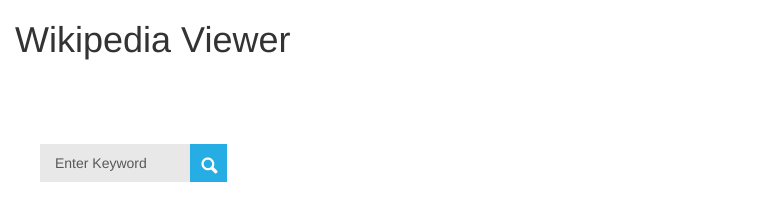
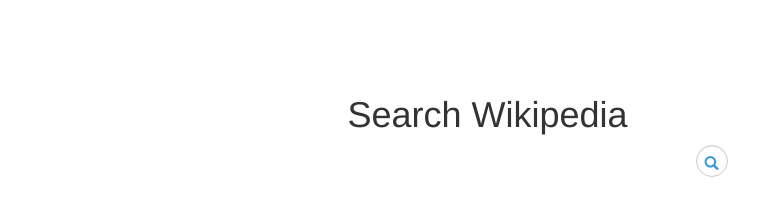
Before and after one commit to trothaar/wikipedia-viewer, a plain HTML site: page index.html in a window 1280 px wide. Shown: the whole page, without its empty margins (0-776 px from the left). Drawn offline with nearby package versions, Linux system fonts and the light colour scheme.

Commit message:
Add files via upload

```diff
--- a/index.html
+++ b/index.html
@@ -32,18 +32,24 @@
 <body>
 
 <div class = "container-fluid">
-  <h1>Wikipedia Viewer</h1>
 <div class = "main-search">
+  <div class="row">
+          <div class="col-md-6 col-md-offset-3">
+              <h1>Search Wikipedia</h1>
+          </div>
+      </div>
+      <div class="row">
+          <div class="col-md-4 col-md-offset-3">
+              <form action="" class="search-form">
+                  <div class="form-group has-feedback">
+              		<label for="search" class="sr-only">Search</label>
+              		<input type="text" class="form-control" name="search" id="s" placeholder="search">
+                		<span class="glyphicon glyphicon-search form-control-feedback"></span>
+              	</div>
+              </form>
+          </div>
+      </div>
 
-  <form id="searchform">
-  	<fieldset>
-      <input id="s" name="s" type="text"
-           	value="Enter Keyword" class="text_input"
-  		    onblur="if(this.value==''){this.value='Enter Keyword';}"
-              onfocus="if(this.value =='Enter Keyword') {this.value=''; }" />
-  	<input name="submit" type="submit"  value="" />
-      </fieldset>
-  </form></div>
 
 <div class = "results"></div>
 </div>
--- a/wikiViewer.css
+++ b/wikiViewer.css
@@ -1,52 +1,54 @@
-#searchform {
-	float:left; margin-left:20px; margin:9px 0px 0px; padding:0px;
+.search-form .form-group {
+  float: right !important;
+  transition: all 0.35s, border-radius 0s;
+  width: 32px;
+  height: 32px;
+  background-color: #fff;
+  box-shadow: 0 1px 1px rgba(0, 0, 0, 0.075) inset;
+  border-radius: 25px;
+  border: 1px solid #ccc;
 }
-	#searchform fieldset {
-		padding:0px; border:none; margin:0px;
-	}
-	#searchform input[type="text"] {
-		background:#e8e8e8;
-		border:none;
-		float:left;
-		padding:0px 10px 0px 15px;
-		margin:0px;
-		width:150px;
-		height:38px;
-		line-height:38px;
-		transition:all 300ms cubic-bezier(0.215, 0.61, 0.355, 1) 0s;
-		-moz-transition:all 300ms cubic-bezier(0.215, 0.61, 0.355, 1) 0s;
-		-webkit-transition:all 300ms cubic-bezier(0.215, 0.61, 0.355, 1) 0s;
-		-o-transition:all 300ms cubic-bezier(0.215, 0.61, 0.355, 1) 0s;
-		color:#585858;
-	}
-	#searchform input[type="text"]:hover, #searchform input[type="text"]:focus {
-		width:200px;
-	}
-	#searchform input[type="submit"] {
-		background:url(icon-search.png) center 11px no-repeat;
-		cursor:pointer;
-		margin:0px;
-		padding:0px;
-		width:37px;
-		height:38px;
-		line-height:38px;
-	}
+.search-form .form-group input.form-control {
+  padding-right: 20px;
+  border: 0 none;
+  background: transparent;
+  box-shadow: none;
+  display:block;
+}
+.search-form .form-group input.form-control::-webkit-input-placeholder {
+  display: none;
+}
+.search-form .form-group input.form-control:-moz-placeholder {
+  /* Firefox 18- */
+  display: none;
+}
+.search-form .form-group input.form-control::-moz-placeholder {
+  /* Firefox 19+ */
+  display: none;
+}
+.search-form .form-group input.form-control:-ms-input-placeholder {
+  display: none;
+}
+.search-form .form-group:hover,
+.search-form .form-group.hover {
+  width: 100%;
+  border-radius: 4px 25px 25px 4px;
+}
+.search-form .form-group span.form-control-feedback {
+  position: absolute;
+  top: -1px;
+  right: -2px;
+  z-index: 2;
+  display: block;
+  width: 34px;
+  height: 34px;
+  line-height: 34px;
+  text-align: center;
+  color: #3596e0;
+  left: initial;
+  font-size: 14px;
+}
 
-	input[type="submit"] {
-		padding:4px 17px;
-		color:#585858;
-		text-transform:uppercase;
-		border:none;
-		font-size:20px;
-		background:url(gradient.png) bottom repeat-x; cursor:pointer; margin-top:10px; float:left; overflow:visible; transition: all .3s linear; -moz-transition: all .3s linear; -o-transition: all .3s linear; -webkit-transition: all .3s linear;
-	}
-
-	#searchform input[type="submit"]:hover {
-		background-color:#333232;
-	}
-  #searchform input[type='submit'] {
-		background-color:#25ade4;
-	}
 
 .main-search{
 	margin: 4% auto auto auto;
--- a/wikiViewer.js
+++ b/wikiViewer.js
@@ -1,10 +1,4 @@
-var arrResults = [];
 var html = '';
-
-function Result(title, snippet) {
-  this.title = title;
-  this.snippet = snippet;
-}
 
 function search() {
   searchTerm = $('#s').val();
@@ -15,19 +9,17 @@ function search() {
     headers: { 'Api-User-Agent': 'trothaarwork -at- gmail -dot- com' },
     success: function(data) {
 
-      // First we clear the children from our class to make sure no previous results are showing.
+      // Clear the div of all previous search results
       $('.results').empty();
 
       // Then we also clear the array with the results before providing new information.
-      arrResults.length = 0;
+      //arrResults.length = 0;
       var resArr = data.query.search;
 
-      //For each result, generate the html data.
+      //For each result, generate the html data for the results div.
       for (var result in resArr) {
-        arrResults.push(new Result(resArr[result].title, resArr[result].snippet));
         html = '<div id="articles" class="well"><a href="https://en.wikipedia.org/wiki/' + resArr[result].title + '"target="_blank"><h3>' + resArr[result].title + '</h3><p>' + resArr[result].snippet + '</p></a></div>';
-
-        // Displays the elements to the page
+        // Display the elements to the page
         $('.results').append(html);
       }
     }
@@ -49,6 +41,6 @@ function search() {
   });
 }
 
-$('#s').keyup(function() {
+$('#s').click(function() {
   search();
 });
```
